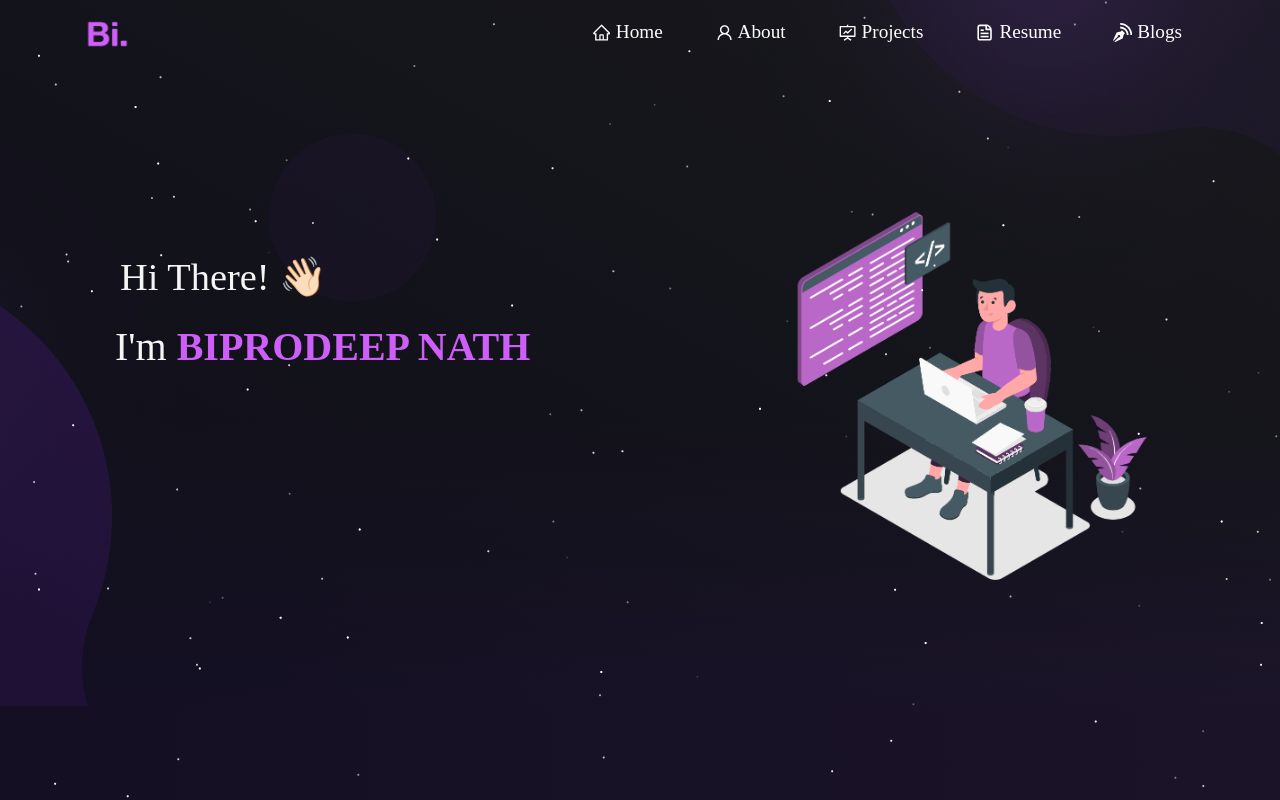
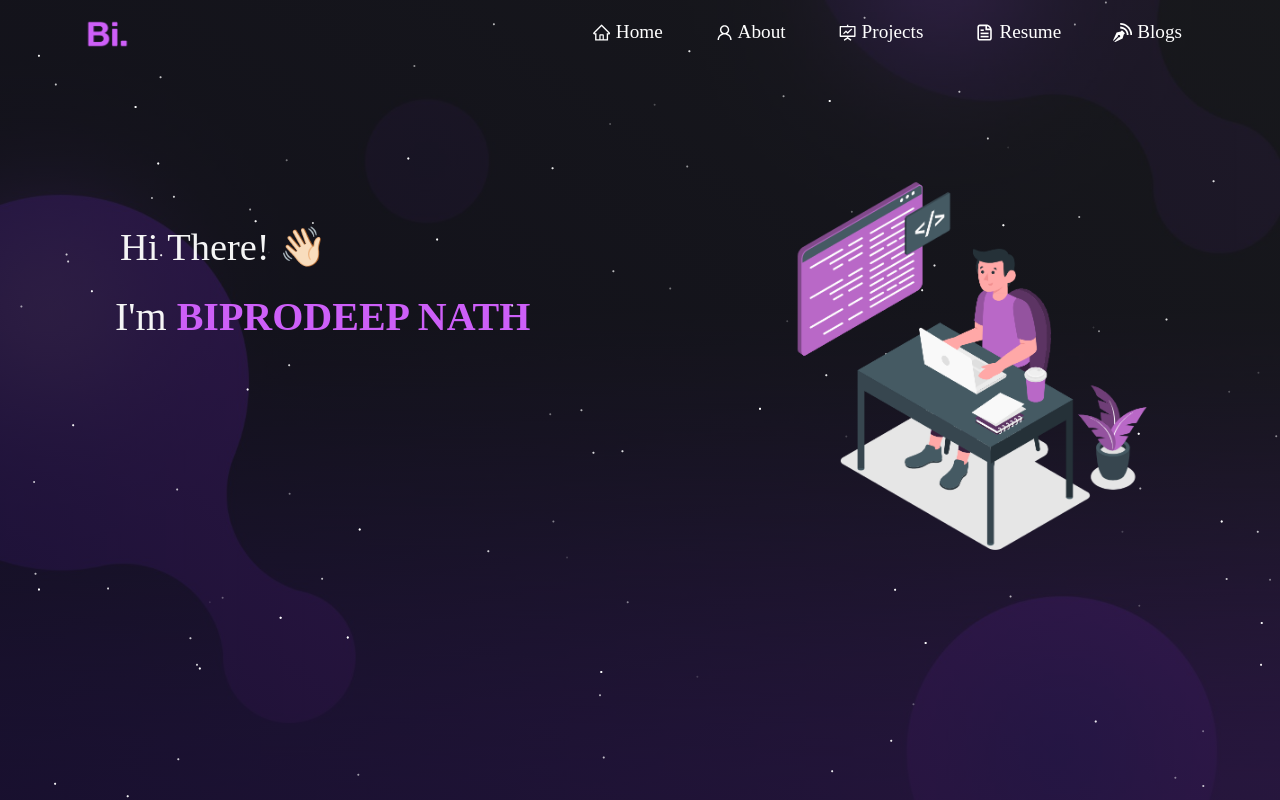
Before and after one commit to bipash25/portfolio, a React (Create React App) app: page / in a window 1280 px wide. Shown: the top 800 px of the page. Built offline with nearby package versions, Linux system fonts and the light colour scheme; a web font is replaced by a local one.

Commit message:
Home Fixes

```diff
--- a/public/index.html
+++ b/public/index.html
@@ -6,9 +6,9 @@
   <link rel="icon" href="%PUBLIC_URL%/favicon.png" />
   <meta name="viewport" content="width=device-width, initial-scale=1" />
   <meta name="theme-color" content="#000000" />
-  <meta name="description" content="Web site created using create-react-app" />
+  <meta name="description" content="Portfolio Website created using create-react-app to showcase the profile of Biprodeep Nath." />
   <link rel="manifest" href="%PUBLIC_URL%/manifest.json" />
-  <title>S0umyajit | Portfolio</title>
+  <title>BIPRO | Portfolio</title>
   <meta name="description" content="Self Developed personal website built with React.js">
 
   <!-- Google / Search Engine Tags -->
@@ -18,7 +18,7 @@
     content="https://raw.githubusercontent.com/soumyajit4419/Portfolio/master/Images/readme-img.png?token=AK7VCIF5RYEUZZAURELPTAC76U6AK">
 
   <!-- Facebook Meta Tags -->
-  <meta property="og:url" content="https://soumyajit.vercel.app">
+  <meta property="og:url" content="https://bipro.dev">
   <meta property="og:type" content="website">
   <meta property="og:title" content="BIPRO | Portfolio">
   <meta property="og:description" content="Self Developed personal website build with React.js">
@@ -34,7 +34,7 @@
 </head>
 
 <body>
-  <noscript>You need to enable JavaScript to run this app.</noscript>
+  <noscript>You need to enable JavaScript from your browser's site settings to run this app.</noscript>
   <div id="root"></div>
 </body>
 
--- a/src/style.css
+++ b/src/style.css
@@ -243,11 +243,14 @@ button:focus {
   }
 }
 #tsparticles {
-  position: fixed !important;
+  position: absolute !important;
+  top: 0;
+  left: 0;
   background-repeat: no-repeat !important;
   background-size: cover !important;
   width: 100%;
   height: 100%;
+  z-index: -1;
 }
 
 .home-header {
@@ -260,8 +263,14 @@ button:focus {
   background-image: var(--image-gradient), url(./Assets/home-bg.jpg);
   background-position: top center;
   background-repeat: no-repeat;
-  padding-bottom: 30px !important;
-  padding-top: 30px !important;
+  background-size: cover;
+  height: 100vh;
+  width: 100vw;
+  margin: 0;
+  padding: 0;
+  overflow: hidden;
+  /* padding-bottom: 30px !important;
+  padding-top: 30px !important; */
 }
 
 .home-content {
```
Also changed, not shown: public/manifest.json.
